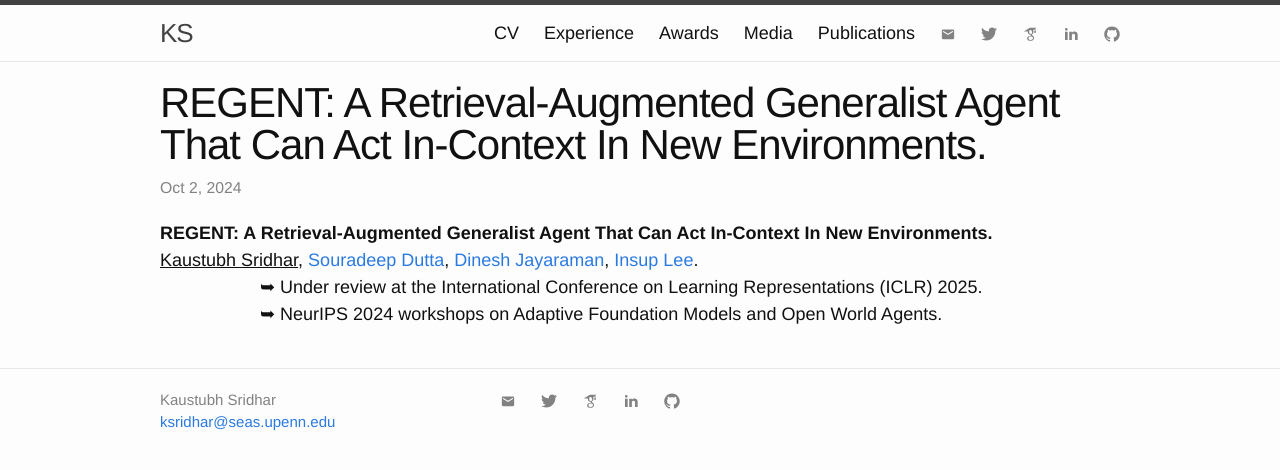
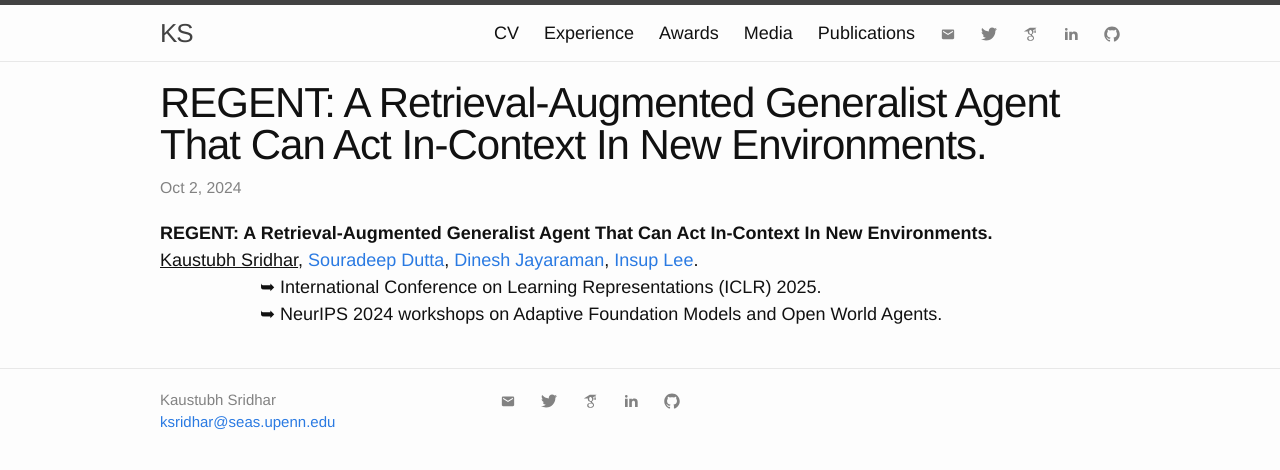
Before and after one commit to kaustubhsridhar/kaustubhsridhar.github.io, a Jekyll site: the page built from _posts/2024-10-02-REGENT.md, in a window 1280 px wide. Shown: the top 470 px of the page. Built offline with Jekyll 4.4.1, drawn with Linux system fonts in a browser that asks for light colours; comment, search, counter and statistics services are not loaded.

Commit message:
Update 2024-10-02-REGENT.md

```diff
--- a/_posts/2024-10-02-REGENT.md
+++ b/_posts/2024-10-02-REGENT.md
@@ -1,7 +1,7 @@
 ---
 layout: research
 title:  "REGENT: A Retrieval-Augmented Generalist Agent That Can Act In-Context In New Environments."
-rinfo: <u>Kaustubh Sridhar</u>, <a href="https://sites.google.com/site/duttasouradeep39/">Souradeep Dutta</a>, <a href="https://www.seas.upenn.edu/~dineshj/">Dinesh Jayaraman</a>, <a href="https://www.cis.upenn.edu/~lee/home/index.shtml">Insup Lee</a>. <ul>➥ Under review at the International Conference on Learning Representations (ICLR) 2025.<br>➥ NeurIPS 2024 workshops on Adaptive Foundation Models and Open World Agents.</ul>
+rinfo: <u>Kaustubh Sridhar</u>, <a href="https://sites.google.com/site/duttasouradeep39/">Souradeep Dutta</a>, <a href="https://www.seas.upenn.edu/~dineshj/">Dinesh Jayaraman</a>, <a href="https://www.cis.upenn.edu/~lee/home/index.shtml">Insup Lee</a>. <ul>➥ International Conference on Learning Representations (ICLR) 2025.<br>➥ NeurIPS 2024 workshops on Adaptive Foundation Models and Open World Agents.</ul>
 pdf: https://kaustubhsridhar.github.io/regent-research/static/docs/REGENT.pdf
 date:   2024-10-02 22:00:00
 types: []
```
